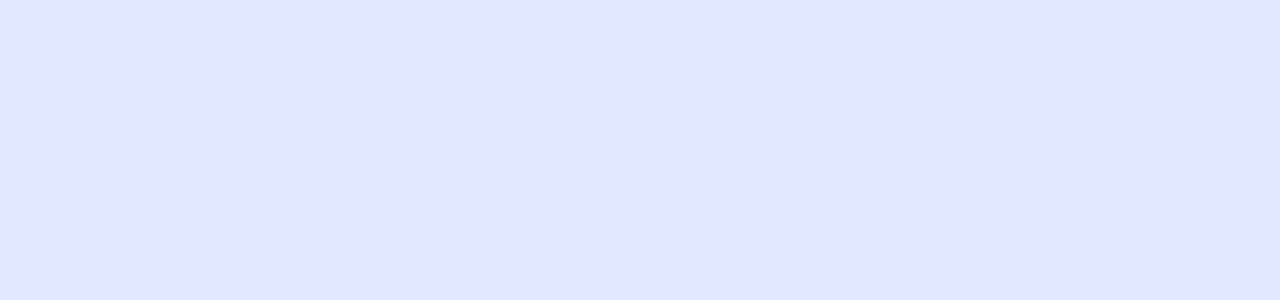
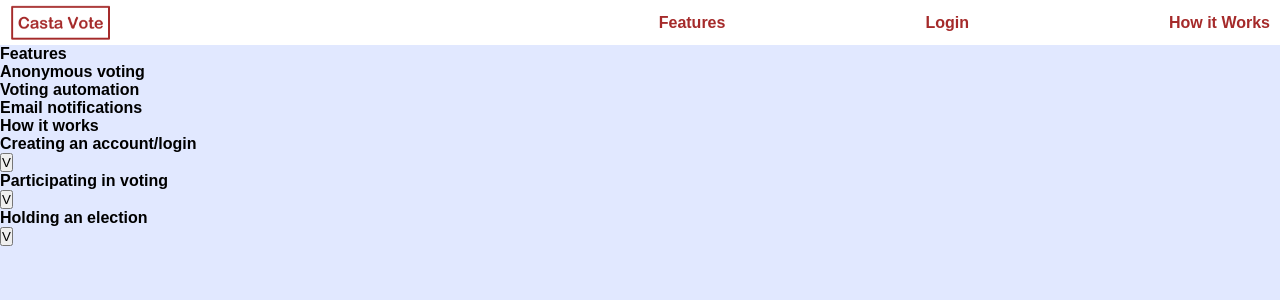
Before and after one commit to chris-wamae/kindledecision, a React (Create React App) app in the folder front-end/: page /features in a window 1280 px wide. Before the commit this address had no page. Shown: the top 300 px of the page. Built offline with nearby package versions, Linux system fonts and the light colour scheme.

Commit message:
Updated features and howitworkspage

```diff
--- a/front-end/src/App.js
+++ b/front-end/src/App.js
@@ -1,5 +1,6 @@
 import './App.css';
 import Landingpage from './views/Landingpage';
+import Featurespage from './views/Featurespage';
 import { BrowserRouter as Router,Routes,Route } from "react-router-dom";
 
 function App() {
@@ -8,6 +9,7 @@
      <Router>
       <Routes>
       <Route exact path="/" element={<Landingpage/>}></Route>
+      <Route exact path="/features" element={<Featurespage/>}></Route>
       </Routes>
      </Router>
    </>
--- /dev/null
+++ b/front-end/src/styles/HowItWorkspage.css
@@ -0,0 +1,3 @@
+.hide-text{
+    display:none;
+   }
--- /dev/null
+++ b/front-end/src/views/Featurespage.js
@@ -0,0 +1,22 @@
+import Navbar from "../components/Navbar";
+import HowItWorks from "./HowItWorkspage"
+import "../styles/Featurespage.css"
+
+function Featurespage() {
+    const navItems = ["Features", "Login", "How it Works"]
+    return (
+        <>
+            <Navbar navItems={navItems} />
+            <section>
+                <div>Features</div>
+                <div>
+                    <div>Anonymous voting</div>
+                    <div>Voting automation</div>
+                    <div>Email notifications</div>
+                </div>
+            </section>
+            <HowItWorks/>
+        </>)
+}
+
+export default Featurespage;
--- /dev/null
+++ b/front-end/src/views/HowItWorkspage.js
@@ -0,0 +1,40 @@
+import { useState } from "react";
+import "../styles/HowItWorkspage.css"
+function HowItWorkspage() {
+
+    const [hideText,setHideText] = useState(true);
+
+    return (
+        <>
+            <section>
+                <div>How it works</div>
+                <div>
+                    <div>
+                        <div>
+                            <div>Creating an account/login</div>
+
+                            <button onClick={() => setHideText(!hideText)}>V</button>
+                        </div>
+                        <div class={hideText ? "hide-text" : ""}>
+                            The quick brown fox jumped over the lazy dog.
+                            The quick brown fox jumped over the lazy dog.
+                            The quick brown fox jumped over the lazy dog.
+                            The quick brown fox jumped over the lazy dog.
+                        </div>
+                    </div>
+
+                    <div>
+                        <div>Participating in voting</div>
+                        <button>V</button>
+                    </div>
+                    <div>
+                        <div>Holding an election</div>
+                        <button>V</button>
+                    </div>
+                </div>
+            </section>
+        </>
+    )
+}
+
+export default HowItWorkspage;
```
Also changed, not shown: front-end/src/styles/Featurespage.css (added).
